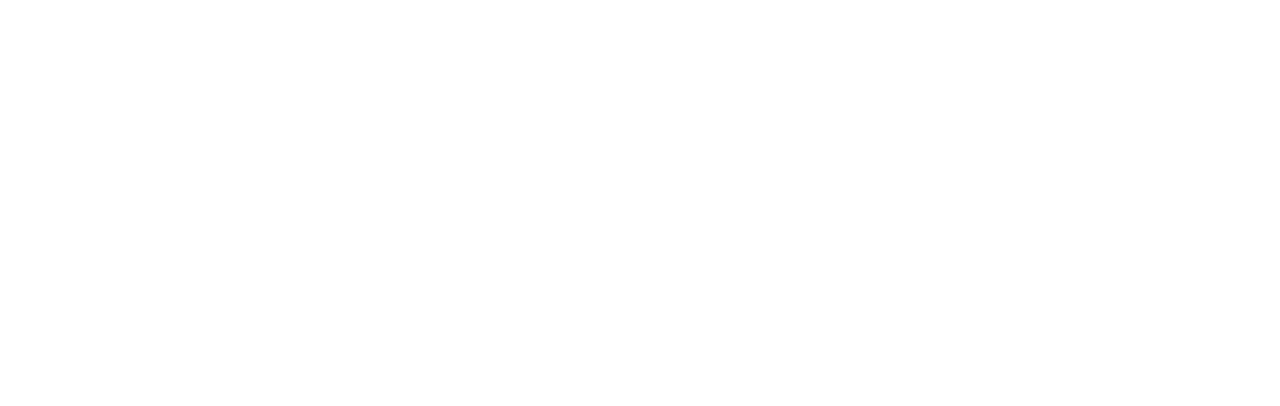
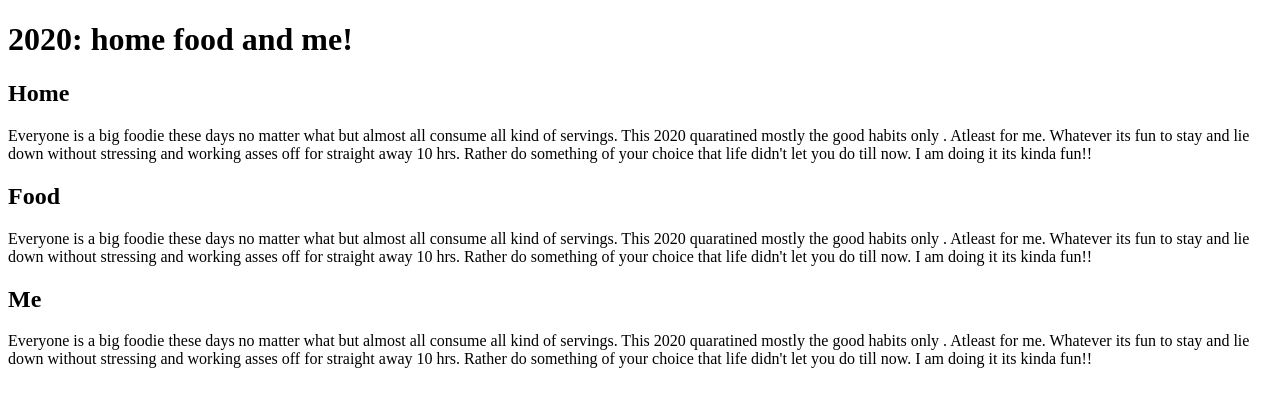
Before and after one commit to Juhi-agg/Web-D, a plain HTML site: page mod_2/index.html in a window 1280 px wide. Drawn offline with Linux system fonts and the light colour scheme.

Commit message:
Update index.html

```diff
--- a/mod_2/index.html
+++ b/mod_2/index.html
@@ -1 +1,48 @@
 <!Doctype html>
+<html>
+    <link rel="stylesheet" href="css/style.css">
+    <meta charset="UTF-8">
+    <meta name="viewport" content="device=device-width" initial-scale="1">
+    <h1>
+       2020: home food and me!
+    </h1>
+    <body>
+    <div class="row">
+        <div class="col-lg-4 col-sm-12 col-md-6" >
+            <section class="a">
+                <h2>Home</h2>
+                <p>Everyone is a big foodie these days no matter what but almost all consume
+        all kind of servings. This 2020 quaratined mostly the good habits only
+        . Atleast for me. Whatever its fun to stay and lie down without stressing
+        and working asses off for straight away 10 hrs. Rather do something of your choice
+        that life didn't let you do till now. I am doing it its kinda fun!!
+                </p>
+            </section>
+        </div>
+
+        <div class="col-lg-4 col-sm-12 col-md-6" >
+            <section class="b">
+                <h2>Food</h2>
+                <p>Everyone is a big foodie these days no matter what but almost all consume
+        all kind of servings. This 2020 quaratined mostly the good habits only
+        . Atleast for me. Whatever its fun to stay and lie down without stressing
+        and working asses off for straight away 10 hrs. Rather do something of your choice
+        that life didn't let you do till now. I am doing it its kinda fun!!
+                </p>
+            </section>
+        </div>
+
+        <div class="col-lg-4 col-sm-12 col-md-6" >
+            <section class="c">
+                <h2>Me</h2>
+                <p>Everyone is a big foodie these days no matter what but almost all consume
+        all kind of servings. This 2020 quaratined mostly the good habits only
+        . Atleast for me. Whatever its fun to stay and lie down without stressing
+        and working asses off for straight away 10 hrs. Rather do something of your choice
+        that life didn't let you do till now. I am doing it its kinda fun!!
+                </p>
+            </section>
+        </div>
+    </div>
+    </body>
+</html>
```
